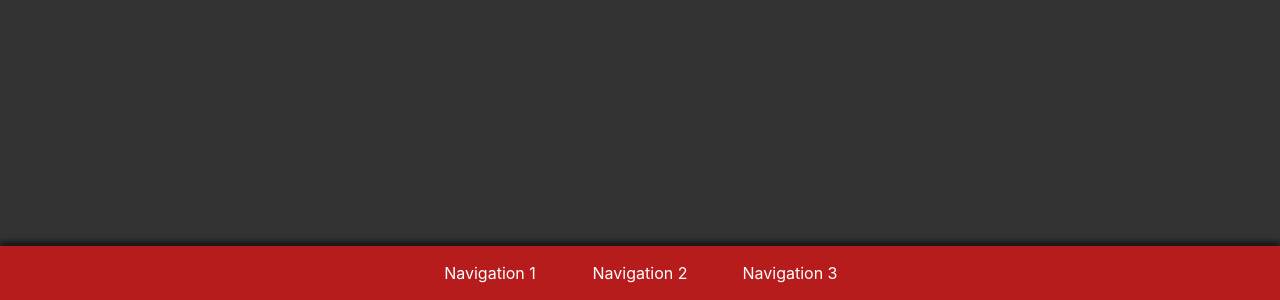
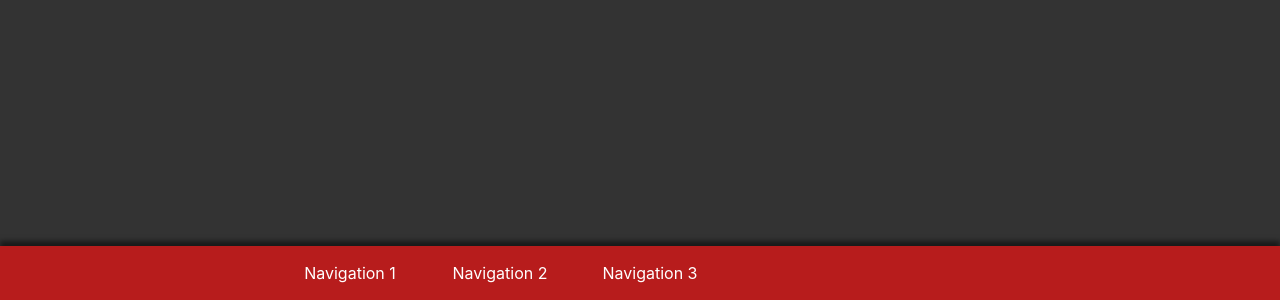
Before and after one commit to SaegesserSascha/navigation, a React (Create React App) app: page / in a window 1280 px wide. Shown: the part 500-800 px from the top of the page. Built offline with nearby package versions, Linux system fonts and the light colour scheme.

Commit message:
Added ability to collapse bottom navigation for smaller devices to make up more space for content

```diff
--- a/src/components/navbar/Navbar.js
+++ b/src/components/navbar/Navbar.js
@@ -2,9 +2,11 @@ import "./style.css";
 import React, { useState, useEffect, useRef } from "react";
 import { Link, useLocation } from "react-router-dom";
 import { routes } from "constants/routes";
+import { AiOutlineUp, AiOutlineDown } from "react-icons/ai";
 
 export default function Navbar() {
   const location = useLocation(null);
+  const [isCollapsed, setIsCollapsed] = useState(true);
   const [sticky, setSticky] = useState(false);
   const ref = useRef(null);
 
@@ -22,9 +24,16 @@ export default function Navbar() {
     }
   }, []);
 
+  const handleToggle = () => {
+    setIsCollapsed(!isCollapsed);
+  };
+
   return (
     <nav id="nav" className={`app-nav ${sticky ? " sticky" : ""}`} ref={ref}>
-      <ul className="app-nav-list">
+      <div className="app-nav-toggler" onClick={handleToggle}>
+        {isCollapsed ? <AiOutlineUp size={16} /> : <AiOutlineDown size={16} />}
+      </div>
+      <ul className={`app-nav-list ${isCollapsed ? " app-nav-collapsed" : ""}`}>
         {routes.map(({ path, name }, key) =>
           <li className={`app-nav-item ${`/${location.pathname.split("/")[1]}` === path ? " current-app-nav" : ""}`} key={key}>
             <Link to={path}>
--- a/src/components/navbar/style.css
+++ b/src/components/navbar/style.css
@@ -7,10 +7,24 @@
   bottom: 0;
   box-shadow: 0 -5px 5px rgba(0, 0, 0, .5);
   display: flex;
+  flex-direction: column;
   justify-content: center;
   position: fixed;
   width: 100vw;
   z-index: 100;
+}
+
+.app-nav-toggler {
+  cursor: pointer;
+  padding: 1.5em 0;
+  text-align: center;
+  width: 100vw;
+}
+
+@media(min-width: 500px) {
+  .app-nav-toggler {
+    display: none;
+  }
 }
 
 .app-nav-list {
@@ -19,6 +33,7 @@
   flex-direction: column;
   max-width: 1000px;
   justify-content: center;
+  transition: cubic-bezier(0.55, 0.055, 0.675, 0.19) 100ms;
 }
 
 @media(min-width: 500px) {
@@ -57,11 +72,14 @@
   text-decoration: none;
 }
 
+.app.nav-toggler:hover,
+.app.nav-toggler:focus,
 .app-nav-item:hover,
 .app-nav-item:focus {
   background-color: #c62828;
 }
 
+.app.nav-toggler:active,
 .app-nav-item:active {
   background-color: #8e0000;
 }
@@ -83,3 +101,13 @@
   position: sticky;
   top: 0;
 }
+
+.app-nav-collapsed {
+  display: none;
+}
+
+@media(min-width: 500px) {
+  .app-nav-collapsed {
+    display: flex;
+  }
+}
```
